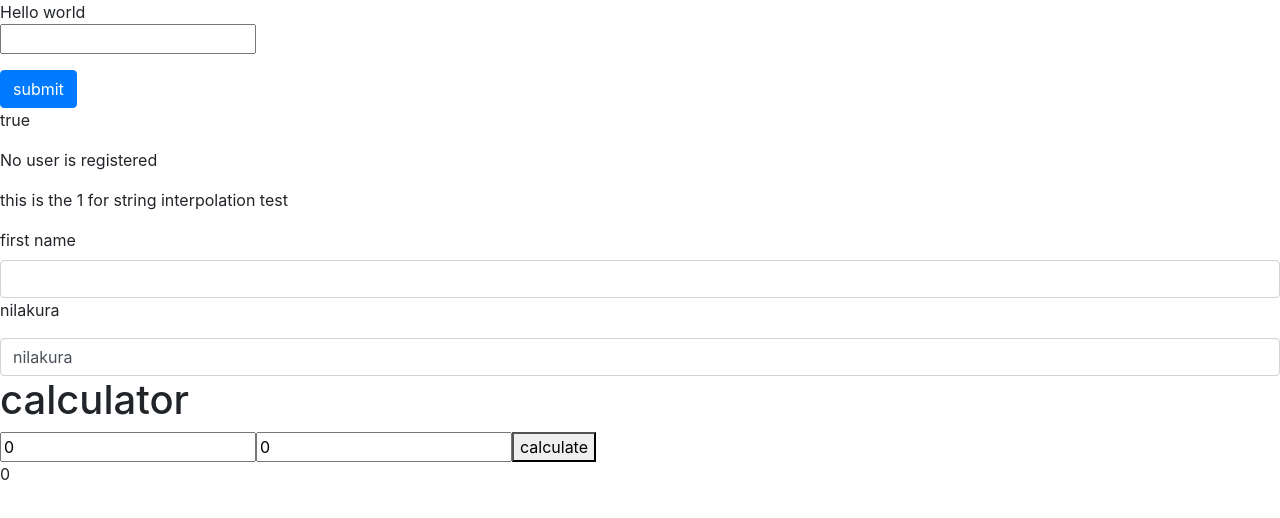
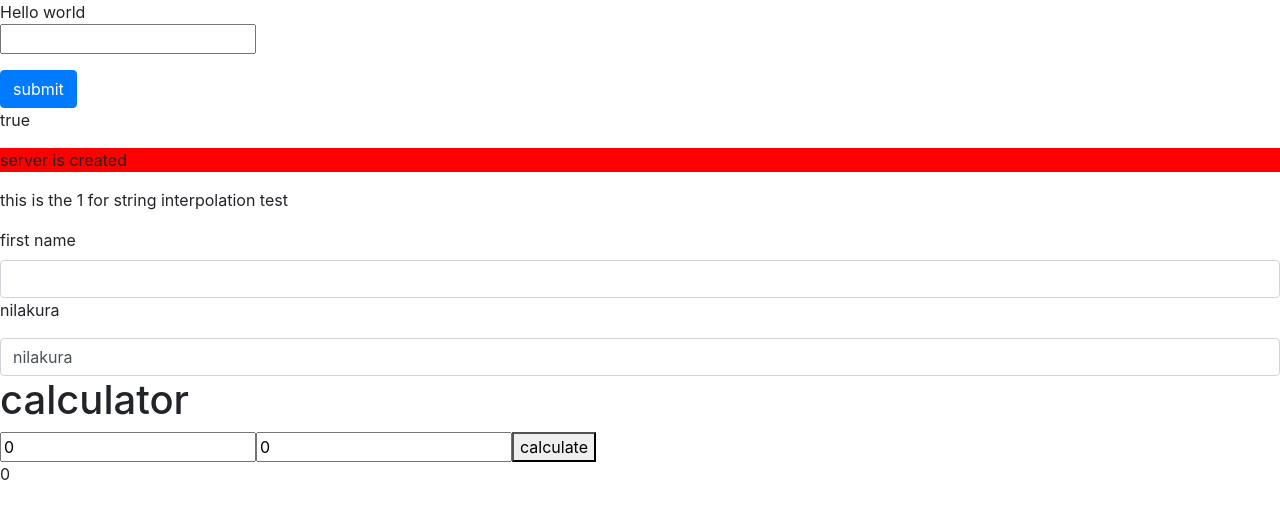
Before and after one commit to malinduruwanthamuthumala/angular-udemy-course, an Angular app: page / in a window 1280 px wide. Shown: the top 518 px of the page. Built offline with nearby package versions, Linux system fonts and the light colour scheme.

Commit message:
dynamically updating styles

```diff
--- a/src/app/app.component.html
+++ b/src/app/app.component.html
@@ -4,7 +4,11 @@
 <button [disabled]="!allowtosubmit" class="btn btn-primary" (click)="
 onCreateServer()">submit</button>
 <p [innerText]="allowtosubmit "></p>
-<p>{{usercreation}}</p>
+<p *ngIf="allowtosubmit else nouser" [ngStyle]="{backgroundColor:getcolor()}">server is created</p>
+
+<ng-template #nouser>
+    <p [ngStyle]="{backgroundColor:getcolor()}">server is not created </p>
+</ng-template>
 <app-test></app-test>
 <label for="">first name</label>
 <input type="text" class="form-control" (input)="onUpdate($event)">
--- a/src/app/app.component.ts
+++ b/src/app/app.component.ts
@@ -13,10 +13,12 @@ allowtosubmit=false;
 num1=0;
 num2=0;
 total=0;
+string1="true";
 
 constructor(){
   setTimeout(()=>{
     this.allowtosubmit=true;
+    this.string1="false";
   },2000);
 }
 
@@ -34,4 +36,7 @@ calculate(){
  this.total=this.num1+this.num2;
 
 }
+getcolor(){
+  return this.string1 === 'true' ? 'green' : 'red';
 }
+}
```
